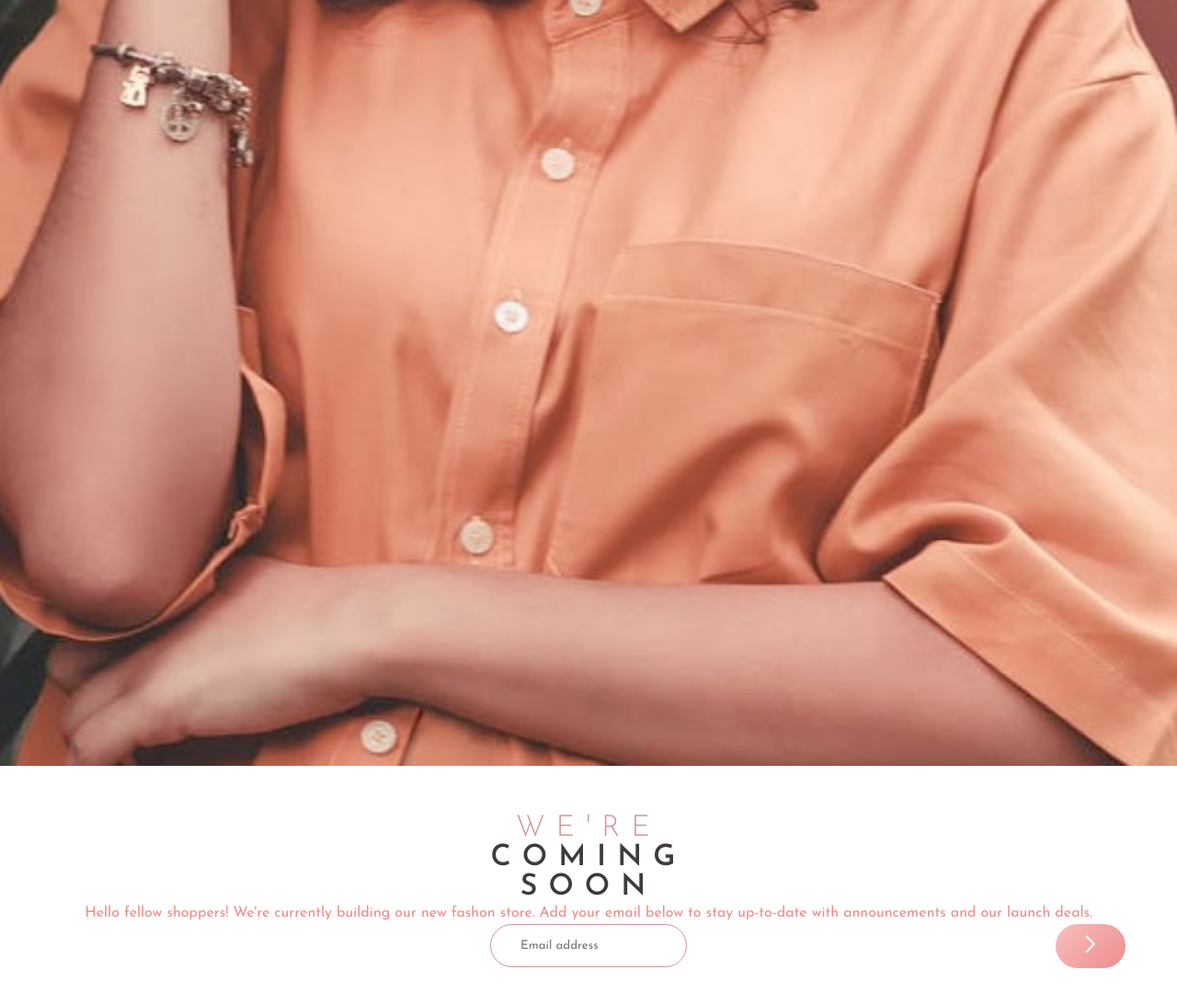
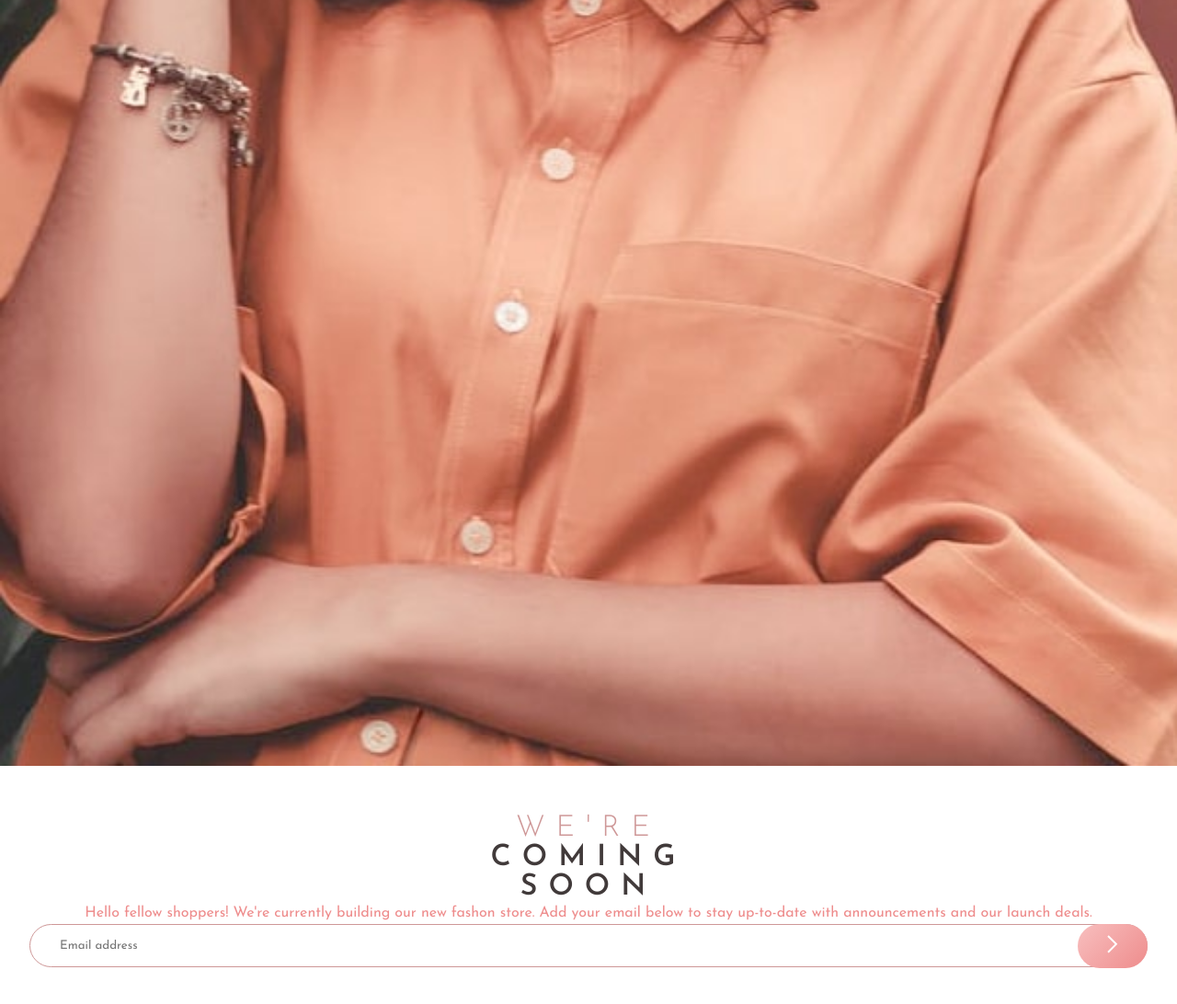
Before and after one commit to sarrietav-frontendmentor/base-apparel-coming-soon, a website: page index.html in a window 1280 px wide. Shown: the part 947-2039 px from the top of the page at 92% size. Drawn offline with Linux system fonts and the light colour scheme.

Commit message:
Increment input width and reposition button

```diff
--- a/sass/main.scss
+++ b/sass/main.scss
@@ -81,6 +81,7 @@ form {
     font-family: 'Josefin Sans', sans-serif;
     color: $primary-light-red;
     outline: none;
+    width: 100%;
   }
 
   button[type='submit'] {
@@ -90,6 +91,6 @@ form {
     border-radius: 1.75rem;
     padding: .80rem 2rem;
     position: absolute;
-    right: 1.5rem;
+    right: 0;
   }
 }
```
Also changed, not shown: css/style.css, 1 other file.
